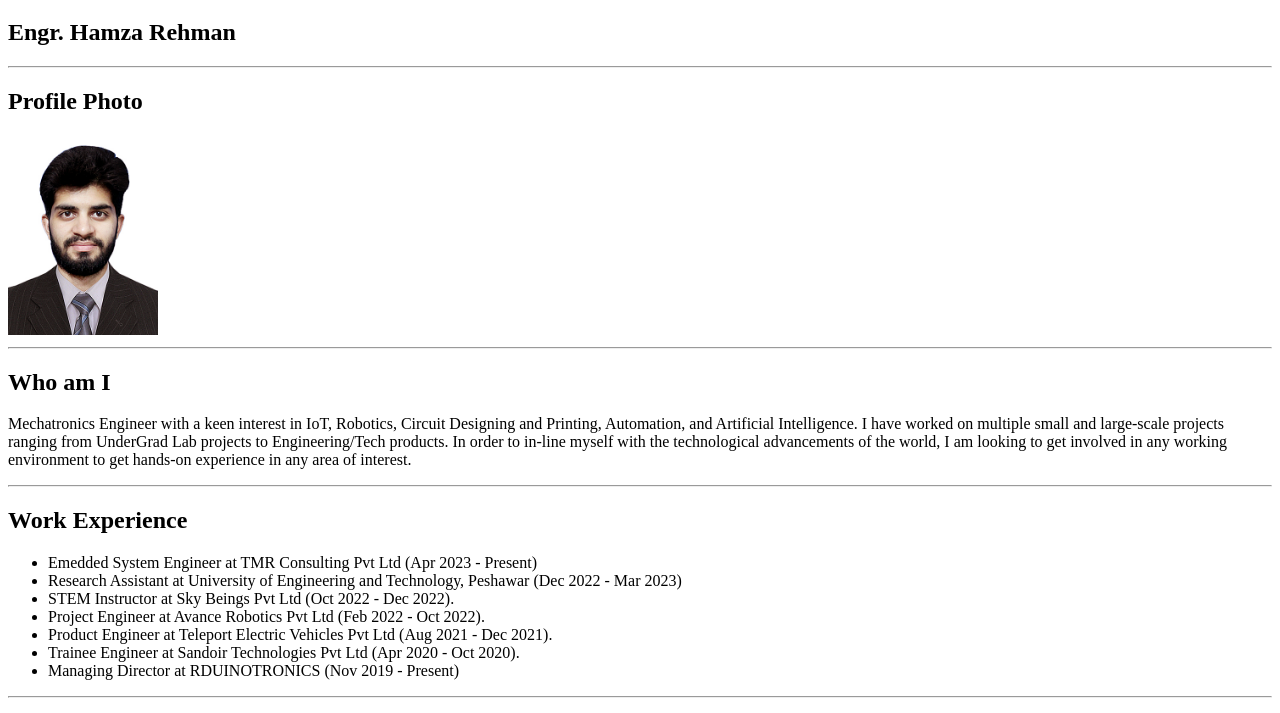
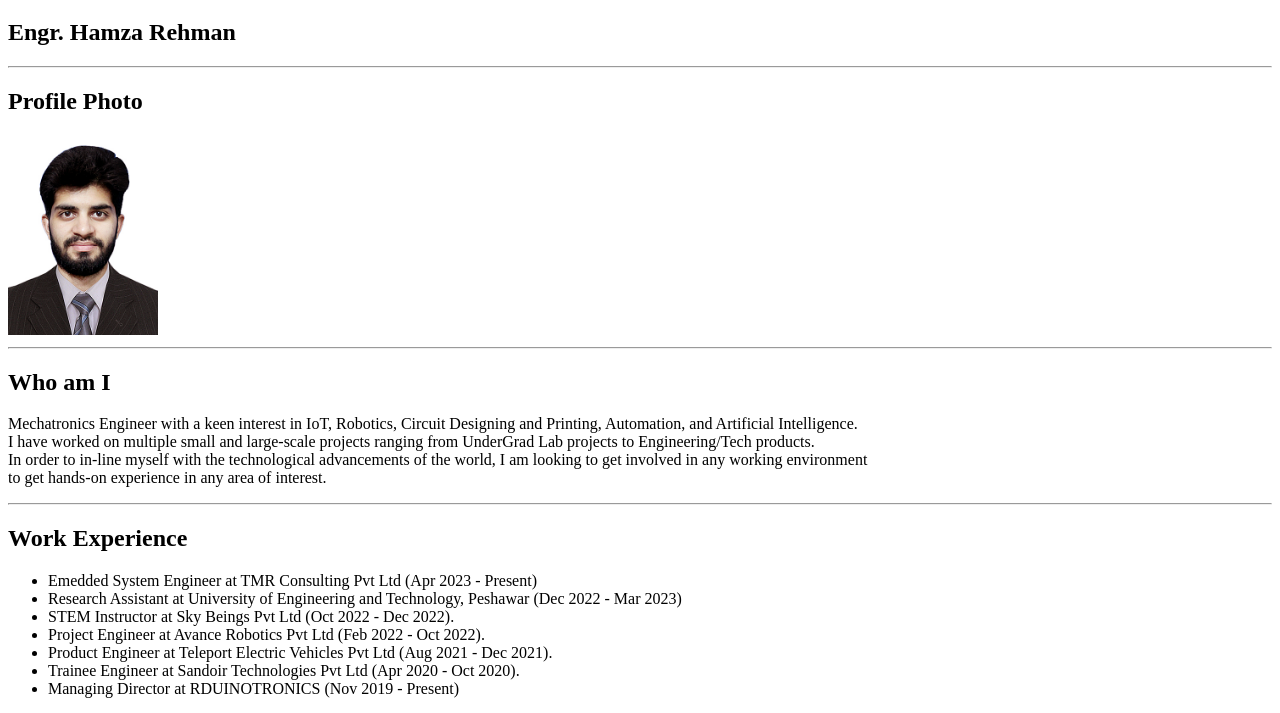
Before and after one commit to saiyanhamza/My-Resume, a plain HTML site: page index.html in a window 1280 px wide. Shown: the part 61-774 px from the top of the page. Drawn offline with Linux system fonts and the light colour scheme.

Commit message:
Update index.html

```diff
--- a/index.html
+++ b/index.html
@@ -22,11 +22,11 @@
         <h2>Who am I</h2>
 
             <p>Mechatronics Engineer with a keen interest in IoT, Robotics, Circuit Designing
-                and Printing, Automation, and Artificial Intelligence.
+                and Printing, Automation, and Artificial Intelligence. <br>
                 I have worked on multiple small and large-scale projects ranging from
-                UnderGrad Lab projects to Engineering/Tech products.
+                UnderGrad Lab projects to Engineering/Tech products.<br>
                 In order to in-line myself with the technological advancements of the world, I
-                am looking to get involved in any working environment to get hands-on
+                am looking to get involved in any working environment <br>to get hands-on
                 experience in any area of interest.</p>
 
         <hr>
```
